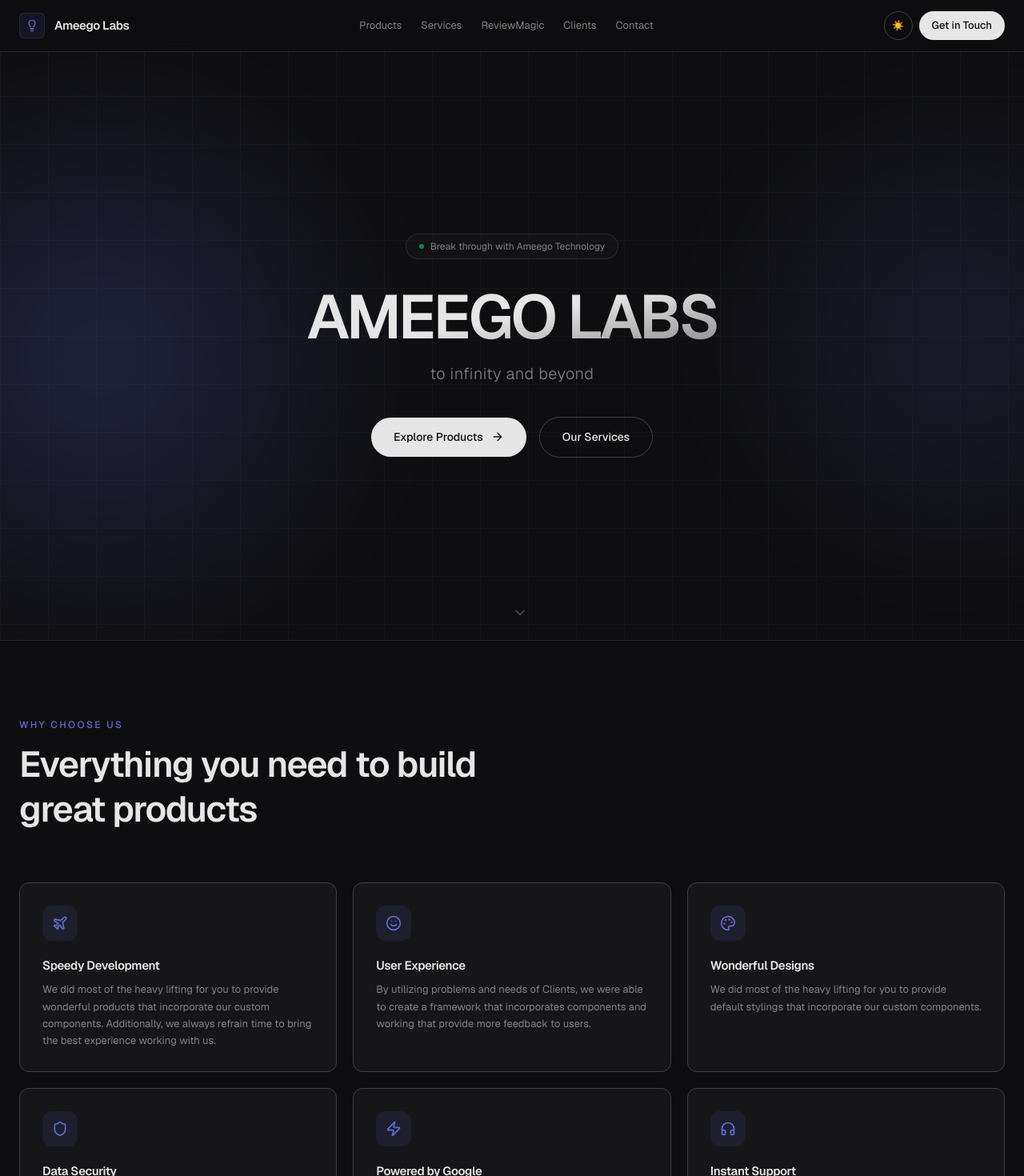
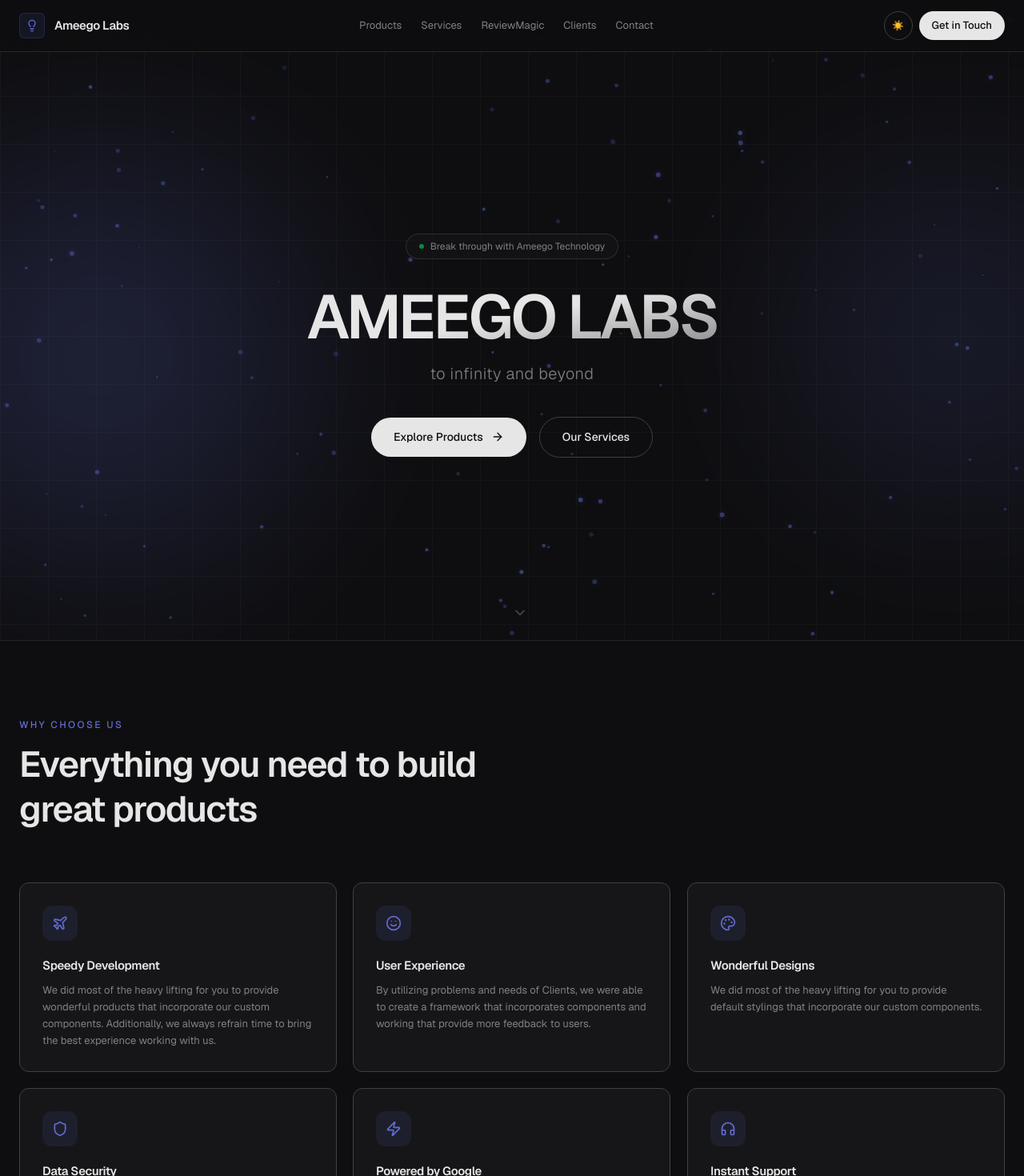
Before and after one commit to SADIYA-KARANACHE/ameegolabs-revamp, a React (Vite) app: page / in a window 1280 px wide. Shown: the top 1470 px of the page at 80% size. Built offline with nearby package versions, Linux system fonts and the light colour scheme; the HTML template or start-up script is replaced by a standard one.

Commit message:
Changes
Co-authored-by: SADIYA-KARANACHE <183511308+SADIYA-KARANACHE@users.noreply.github.com>

```diff
--- a/src/pages/Landing.tsx
+++ b/src/pages/Landing.tsx
@@ -277,8 +277,10 @@ const Landing = () => {
 
       {/* ── HERO ── */}
       <section ref={heroRef} className="relative min-h-[100vh] flex items-center justify-center pt-16 overflow-hidden">
+        {/* Fleeing particles */}
+        <FleeingParticles />
         {/* Animated grid background */}
-        <div className="absolute inset-0 opacity-[0.03]" style={{
+        <div className="absolute inset-0 opacity-[0.03] pointer-events-none" style={{
           backgroundImage: `linear-gradient(hsl(var(--foreground)) 1px, transparent 1px), linear-gradient(90deg, hsl(var(--foreground)) 1px, transparent 1px)`,
           backgroundSize: "60px 60px",
         }} />
@@ -375,6 +377,7 @@ const Landing = () => {
           <div className="mt-16 grid grid-cols-1 sm:grid-cols-2 lg:grid-cols-3 gap-5">
             {FEATURES.map((f, i) => (
               <RevealOnScroll key={f.title} delay={i * 0.08}>
+                <TiltCard className="h-full">
                   <SpotlightCard className="h-full rounded-xl border border-border bg-card p-7 hover:border-primary/30 transition-colors duration-300">
                     <div className="h-11 w-11 rounded-xl bg-primary/10 flex items-center justify-center mb-5">
                       <f.icon className="h-5 w-5 text-primary" />
@@ -382,6 +385,7 @@ const Landing = () => {
                     <h3 className="text-[15px] font-semibold mb-2">{f.title}</h3>
                     <p className="text-[13px] leading-relaxed text-muted-foreground">{f.desc}</p>
                   </SpotlightCard>
+                </TiltCard>
               </RevealOnScroll>
             ))}
           </div>
@@ -454,6 +458,7 @@ const Landing = () => {
           <div className="mt-16 grid grid-cols-1 sm:grid-cols-2 lg:grid-cols-3 gap-5">
             {SERVICES.map((s, i) => (
               <RevealOnScroll key={s.title} delay={i * 0.08}>
+                <TiltCard className="h-full">
                   <SpotlightCard className="h-full rounded-xl border border-border bg-background p-7 hover:border-primary/30 transition-colors duration-300">
                     <div className="h-11 w-11 rounded-xl bg-primary/10 flex items-center justify-center mb-5">
                       <s.icon className="h-5 w-5 text-primary" />
@@ -461,6 +466,7 @@ const Landing = () => {
                     <h3 className="text-[15px] font-semibold mb-2">{s.title}</h3>
                     <p className="text-[13px] leading-relaxed text-muted-foreground">{s.desc}</p>
                   </SpotlightCard>
+                </TiltCard>
               </RevealOnScroll>
             ))}
           </div>
```
Lines whose indentation alone changed are shown as unchanged.
